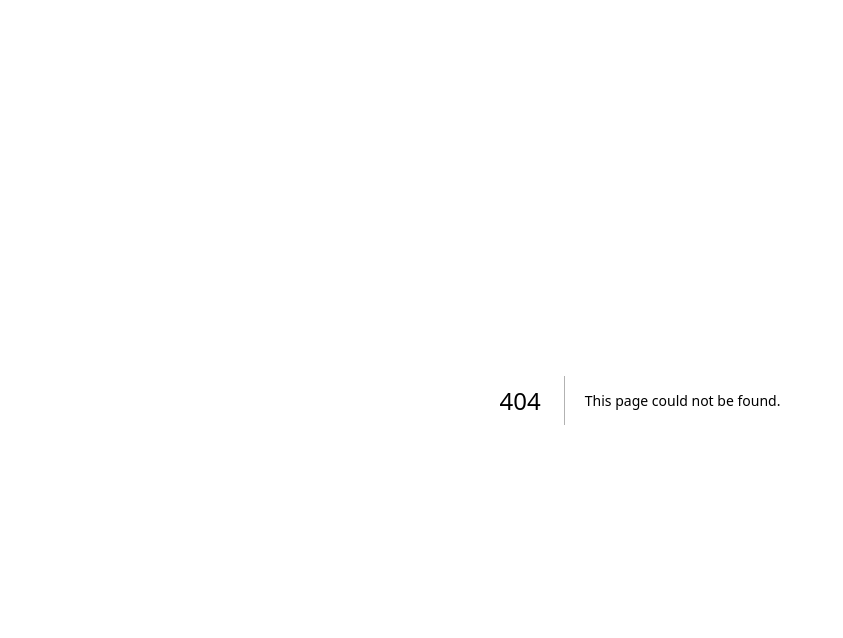
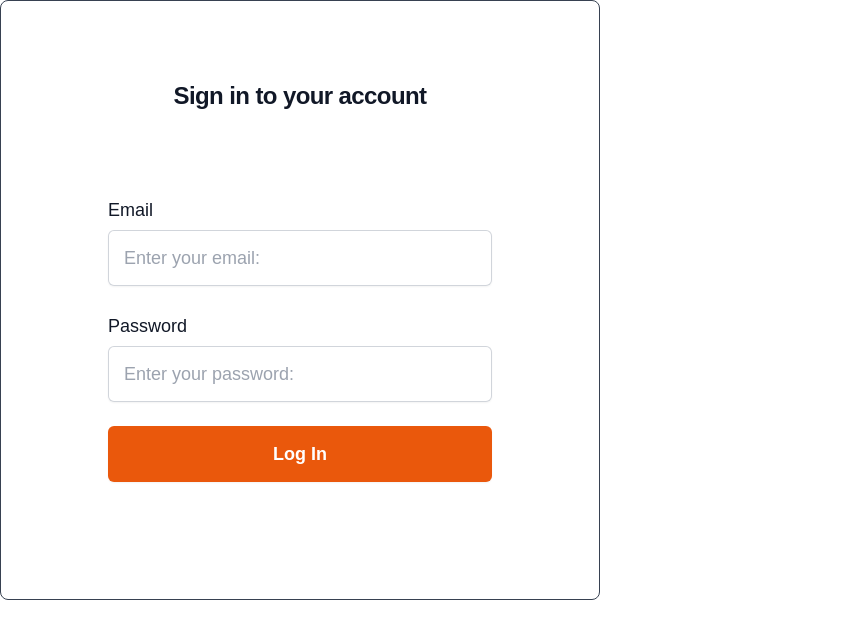
Before and after one commit to Leoozito/art-list-project, a Next.js app in the folder front/: page /auth/sign-in in a window 1280 px wide. Before the commit this address had no page. Shown: the top 638 px of the page, without its empty margins (0-843 px from the left). Built offline with nearby package versions, Linux system fonts and the light colour scheme; a web font is replaced by a local one.

Commit message:
Create login screen

```diff
--- /dev/null
+++ b/front/src/app/auth/sign-in/page.tsx
@@ -0,0 +1,49 @@
+"use client"
+
+import Button from '@/components/Button';
+import Input from '@/components/Input';
+import { useState } from 'react';
+
+const Login = ({action}:any) => {
+
+    const [password, setPassword] = useState("")
+    const [email, setEmail] = useState("")
+
+    return(
+
+        <>
+            <section>
+                <div className="flex flex-col justify-center items-center border border-gray-700 rounded-lg w-[600px] h-[600px]">
+
+                    <div className="my-10 sm:mx-auto sm:w-full sm:max-w-sm">
+                        <h2 className="text-center text-2xl font-bold leading-9 tracking-tight text-gray-900">Sign in to your account</h2>
+                    </div>
+
+                    <div className="mb-10 sm:mx-auto sm:w-full sm:max-w-sm">
+                        <form onSubmit={action} className='my-10 space-y-6'>
+                            <Input
+                                required={true}
+                                value={email}
+                                onChange={(e:any) => setEmail(e.target.value)}
+                                placeholder="Enter your email: "
+                                type="text"
+                                label="Email"
+                            />
+                            <Input
+                                required={true}
+                                value={password}
+                                onChange={(e:any) => setPassword(e.target.value)}
+                                placeholder="Enter your password: "
+                                type="text"
+                                label="Password"
+                            />
+                            <Button text="Log In"/>
+                        </form>
+                    </div>
+                </div>
+            </section>
+        </>
+    )
+}
+
+export default Login;
```
